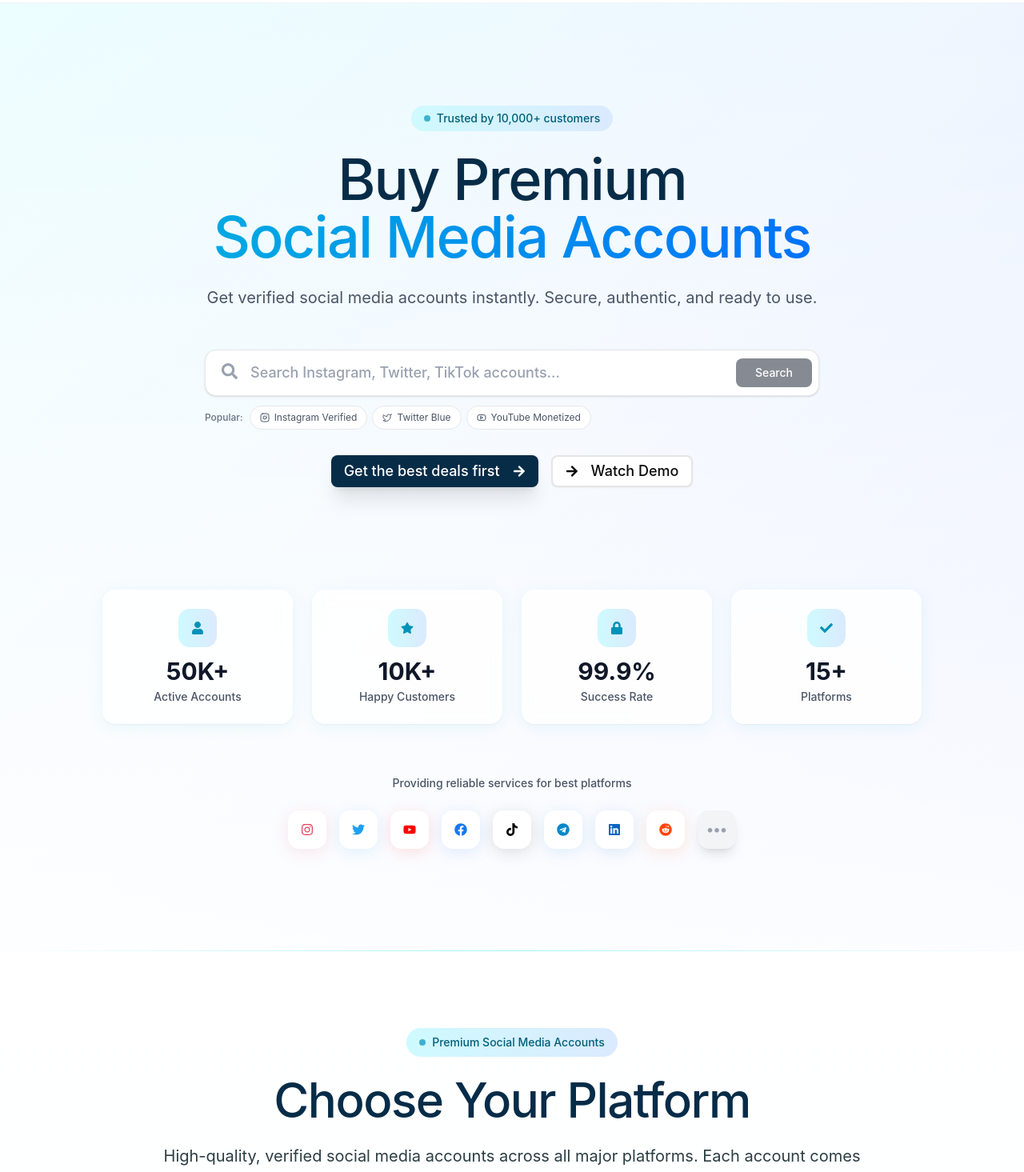
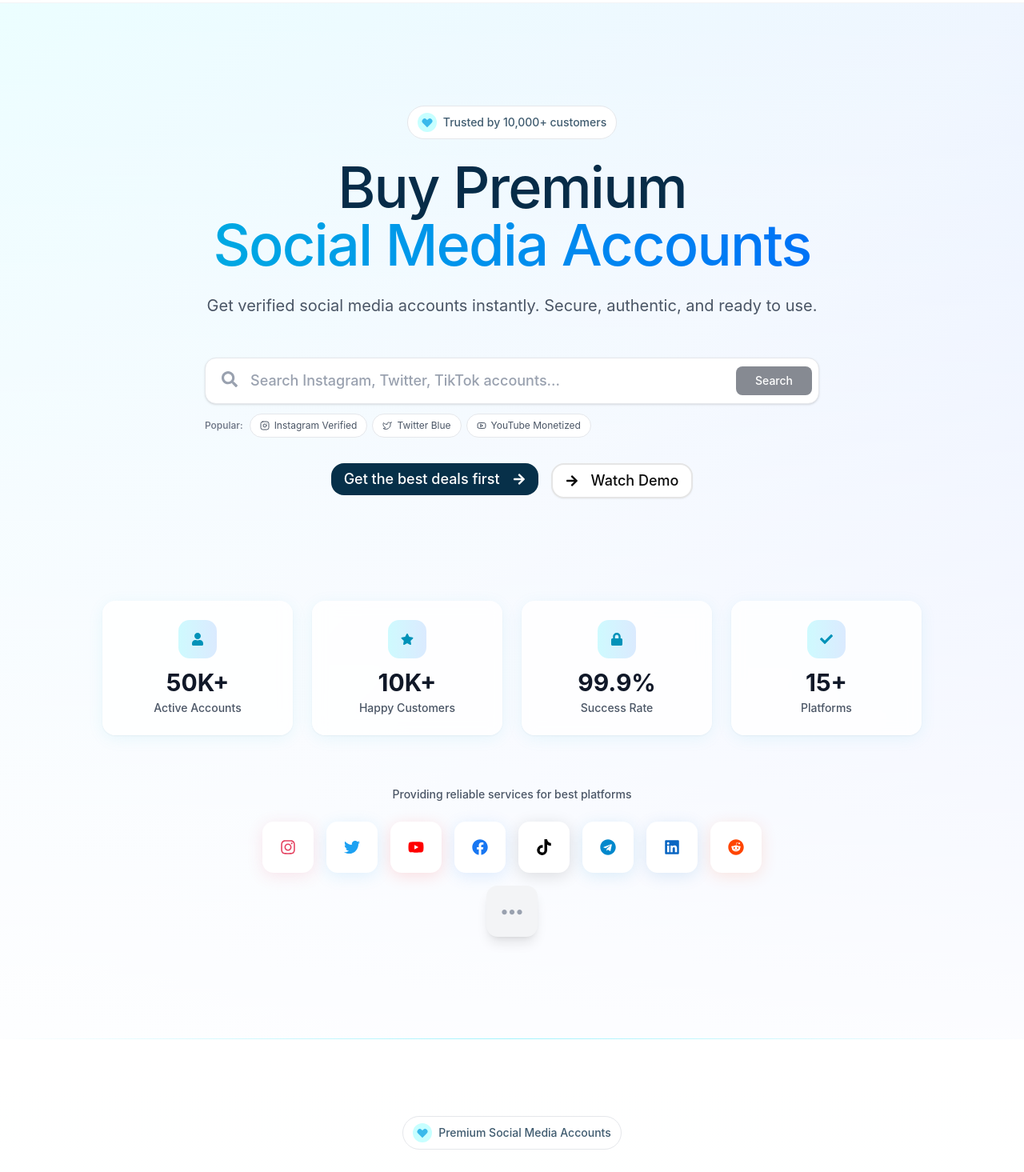
Before and after one commit to Abdulberk/accmarket, a Next.js app: page / in a window 1280 px wide. Shown: the part 60-1525 px from the top of the page at 80% size. Built offline with nearby package versions, Linux system fonts and the light colour scheme.

Commit message:
new design

```diff
--- a/components/organisms/HeroSection/HeroSection.tsx
+++ b/components/organisms/HeroSection/HeroSection.tsx
@@ -35,9 +35,15 @@ const HeroSection: React.FC<HeroSectionProps> = ({ className }) => {
         <div className="text-center">
           {/* Badge */}
           <div className="flex justify-center mb-6">
-            <div className="inline-flex items-center px-4 py-1.5 rounded-full bg-gradient-to-r from-cyan-100 to-blue-100 text-cyan-800 text-sm font-medium">
-              <span className="w-2 h-2 bg-cyan-600 rounded-full mr-2 animate-pulse"></span>
-              Trusted by 10,000+ customers
+            <div className="p-1 rounded-full bg-white border border-gray-200">
+              <div className="inline-flex items-center px-2 py-1 rounded-full bg-white text-sm font-medium" style={{ color: '#3F5B6F' }}>
+                <div className="w-6 h-6 rounded-full flex items-center justify-center mr-2" style={{ backgroundColor: '#C7FFFF' }}>
+                  <svg className="w-4 h-4" fill="#39B9EB" viewBox="0 0 20 20">
+                    <path d="M3.172 5.172a4 4 0 015.656 0L10 6.343l1.172-1.171a4 4 0 115.656 5.656L10 17.657l-6.828-6.829a4 4 0 010-5.656z" />
+                  </svg>
+                </div>
+                Trusted by 10,000+ customers
+              </div>
             </div>
           </div>
 
@@ -65,12 +71,12 @@ const HeroSection: React.FC<HeroSectionProps> = ({ className }) => {
             />
           </div>
 
-          {/* CTA Buttons - mb-20'yi mb-32'ye çıkardım */}
+          {/* CTA Buttons */}
           <div className="flex flex-col sm:flex-row gap-4 justify-center mb-32">
             <Button
               size="lg"
-              className="text-white px-8 py-4 text-lg shadow-xl hover:shadow-2xl transition-all"
-              style={{ backgroundColor: '#072C48' }}
+              className="text-white px-12 py-5 text-lg rounded-2xl transition-all"
+              style={{ backgroundColor: '#073049' }}
             >
               Get the best deals first
               <Icon name="arrow-right" size="sm" className="ml-2" />
@@ -78,7 +84,7 @@ const HeroSection: React.FC<HeroSectionProps> = ({ className }) => {
             <Button
               variant="outline"
               size="lg"
-              className="border-2 px-8 py-4 text-lg hover:bg-gray-50 transition-all"
+              className="border-2 px-12 py-5 text-lg hover:bg-gray-50 transition-all rounded-2xl"
             >
               <Icon name="arrow-right" size="sm" className="mr-2" />
               Watch Demo
@@ -118,32 +124,32 @@ const HeroSection: React.FC<HeroSectionProps> = ({ className }) => {
             </p>
 
             <div className="flex flex-wrap gap-4 justify-center max-w-2xl mx-auto">
-              <div className="w-12 h-12 rounded-xl flex items-center justify-center shadow-lg hover:shadow-xl transition-all hover:-translate-y-1 bg-white" style={{ boxShadow: '0 4px 20px #E4405F20' }}>
-                <Icon name="instagram" size="sm" style={{ color: '#E4405F' }} />
+              <div className="w-16 h-16 rounded-xl flex items-center justify-center shadow-lg hover:shadow-xl transition-all hover:-translate-y-1 bg-white" style={{ boxShadow: '0 4px 20px #E4405F20' }}>
+                <Icon name="instagram" size="md" style={{ color: '#E4405F' }} />
               </div>
-              <div className="w-12 h-12 rounded-xl flex items-center justify-center shadow-lg hover:shadow-xl transition-all hover:-translate-y-1 bg-white" style={{ boxShadow: '0 4px 20px #1DA1F220' }}>
-                <Icon name="twitter" size="sm" style={{ color: '#1DA1F2' }} />
+              <div className="w-16 h-16 rounded-xl flex items-center justify-center shadow-lg hover:shadow-xl transition-all hover:-translate-y-1 bg-white" style={{ boxShadow: '0 4px 20px #1DA1F220' }}>
+                <Icon name="twitter" size="md" style={{ color: '#1DA1F2' }} />
               </div>
-              <div className="w-12 h-12 rounded-xl flex items-center justify-center shadow-lg hover:shadow-xl transition-all hover:-translate-y-1 bg-white" style={{ boxShadow: '0 4px 20px #FF000020' }}>
-                <Icon name="youtube" size="sm" style={{ color: '#FF0000' }} />
+              <div className="w-16 h-16 rounded-xl flex items-center justify-center shadow-lg hover:shadow-xl transition-all hover:-translate-y-1 bg-white" style={{ boxShadow: '0 4px 20px #FF000020' }}>
+                <Icon name="youtube" size="md" style={{ color: '#FF0000' }} />
               </div>
-              <div className="w-12 h-12 rounded-xl flex items-center justify-center shadow-lg hover:shadow-xl transition-all hover:-translate-y-1 bg-white" style={{ boxShadow: '0 4px 20px #1877F220' }}>
-                <Icon name="facebook" size="sm" style={{ color: '#1877F2' }} />
+              <div className="w-16 h-16 rounded-xl flex items-center justify-center shadow-lg hover:shadow-xl transition-all hover:-translate-y-1 bg-white" style={{ boxShadow: '0 4px 20px #1877F220' }}>
+                <Icon name="facebook" size="md" style={{ color: '#1877F2' }} />
               </div>
-              <div className="w-12 h-12 rounded-xl flex items-center justify-center shadow-lg hover:shadow-xl transition-all hover:-translate-y-1 bg-white" style={{ boxShadow: '0 4px 20px #00000020' }}>
-                <Icon name="tiktok" size="sm" style={{ color: '#000000' }} />
+              <div className="w-16 h-16 rounded-xl flex items-center justify-center shadow-lg hover:shadow-xl transition-all hover:-translate-y-1 bg-white" style={{ boxShadow: '0 4px 20px #00000020' }}>
+                <Icon name="tiktok" size="md" style={{ color: '#000000' }} />
               </div>
-              <div className="w-12 h-12 rounded-xl flex items-center justify-center shadow-lg hover:shadow-xl transition-all hover:-translate-y-1 bg-white" style={{ boxShadow: '0 4px 20px #0088CC20' }}>
-                <Icon name="telegram" size="sm" style={{ color: '#0088CC' }} />
+              <div className="w-16 h-16 rounded-xl flex items-center justify-center shadow-lg hover:shadow-xl transition-all hover:-translate-y-1 bg-white" style={{ boxShadow: '0 4px 20px #0088CC20' }}>
+                <Icon name="telegram" size="md" style={{ color: '#0088CC' }} />
               </div>
-              <div className="w-12 h-12 rounded-xl flex items-center justify-center shadow-lg hover:shadow-xl transition-all hover:-translate-y-1 bg-white" style={{ boxShadow: '0 4px 20px #0A66C220' }}>
-                <Icon name="linkedin" size="sm" style={{ color: '#0A66C2' }} />
+              <div className="w-16 h-16 rounded-xl flex items-center justify-center shadow-lg hover:shadow-xl transition-all hover:-translate-y-1 bg-white" style={{ boxShadow: '0 4px 20px #0A66C220' }}>
+                <Icon name="linkedin" size="md" style={{ color: '#0A66C2' }} />
               </div>
-              <div className="w-12 h-12 rounded-xl flex items-center justify-center shadow-lg hover:shadow-xl transition-all hover:-translate-y-1 bg-white" style={{ boxShadow: '0 4px 20px #FF450020' }}>
-                <Icon name="reddit" size="sm" style={{ color: '#FF4500' }} />
+              <div className="w-16 h-16 rounded-xl flex items-center justify-center shadow-lg hover:shadow-xl transition-all hover:-translate-y-1 bg-white" style={{ boxShadow: '0 4px 20px #FF450020' }}>
+                <Icon name="reddit" size="md" style={{ color: '#FF4500' }} />
               </div>
-              <div className="w-12 h-12 rounded-xl flex items-center justify-center shadow-lg bg-gray-100 text-gray-400">
-                <span className="text-lg font-bold">•••</span>
+              <div className="w-16 h-16 rounded-xl flex items-center justify-center shadow-lg bg-gray-100 text-gray-400">
+                <span className="text-xl font-bold">•••</span>
               </div>
             </div>
           </div>
--- a/components/organisms/ProductShowcase/ProductShowcase.tsx
+++ b/components/organisms/ProductShowcase/ProductShowcase.tsx
@@ -73,9 +73,17 @@ const ProductShowcase: React.FC = () => {
       <div className="container mx-auto px-4">
         {/* Enhanced Section Header */}
         <div className="text-center mb-20">
-          <div className="inline-flex items-center px-4 py-2 rounded-full bg-gradient-to-r from-cyan-100 to-blue-100 text-cyan-800 text-sm font-medium mb-6">
-            <span className="w-2 h-2 bg-cyan-600 rounded-full mr-2 animate-pulse"></span>
-            Premium Social Media Accounts
+          <div className="flex justify-center mb-6">
+            <div className="p-1 rounded-full bg-white border border-gray-200">
+              <div className="inline-flex items-center px-2 py-1 rounded-full bg-white text-sm font-medium" style={{ color: '#3F5B6F' }}>
+                <div className="w-6 h-6 rounded-full flex items-center justify-center mr-2" style={{ backgroundColor: '#C7FFFF' }}>
+                  <svg className="w-4 h-4" fill="#39B9EB" viewBox="0 0 20 20">
+                    <path d="M3.172 5.172a4 4 0 015.656 0L10 6.343l1.172-1.171a4 4 0 115.656 5.656L10 17.657l-6.828-6.829a4 4 0 010-5.656z" />
+                  </svg>
+                </div>
+                Premium Social Media Accounts
+              </div>
+            </div>
           </div>
           <h2 className="text-4xl md:text-5xl lg:text-6xl font-medium mb-6 tracking-tight" style={{ color: '#072C48' }}>
             Choose Your Platform
@@ -156,9 +164,9 @@ const ProductShowcase: React.FC = () => {
                     ))}
                   </div>
 
-                  {/* Enhanced CTA Button */}
+                  {/* CTA Button */}
                   <Button
-                    className="w-full text-white font-semibold py-3 rounded-xl transition-all duration-300 group-hover:shadow-lg"
+                    className="w-full text-white font-semibold py-4 px-8 rounded-2xl transition-all duration-300 group-hover:shadow-lg"
                     style={{ backgroundColor: '#072C48' }}
                   >
                     View {platform.name} Accounts
@@ -186,9 +194,17 @@ const ProductShowcase: React.FC = () => {
 
             {/* Elegant Header Section */}
             <div className="text-center mb-20">
-              <div className="inline-flex items-center px-4 py-2 rounded-full bg-gradient-to-r from-cyan-100 to-blue-100 text-cyan-800 text-sm font-medium mb-8">
-                <span className="w-2 h-2 bg-cyan-600 rounded-full mr-2 animate-pulse"></span>
-                Why Choose AccsMarket
+              <div className="flex justify-center mb-8">
+                <div className="p-1 rounded-full bg-white border border-gray-200">
+                  <div className="inline-flex items-center px-2 py-1 rounded-full bg-white text-sm font-medium" style={{ color: '#3F5B6F' }}>
+                    <div className="w-6 h-6 rounded-full flex items-center justify-center mr-2" style={{ backgroundColor: '#C7FFFF' }}>
+                      <svg className="w-4 h-4" fill="#39B9EB" viewBox="0 0 20 20">
+                        <path d="M3.172 5.172a4 4 0 015.656 0L10 6.343l1.172-1.171a4 4 0 115.656 5.656L10 17.657l-6.828-6.829a4 4 0 010-5.656z" />
+                      </svg>
+                    </div>
+                    Why Choose AccsMarket
+                  </div>
+                </div>
               </div>
               <h3 className="text-4xl md:text-5xl lg:text-6xl font-light leading-tight mb-8" style={{ color: '#072C48' }}>
                 The Most Trusted
```
